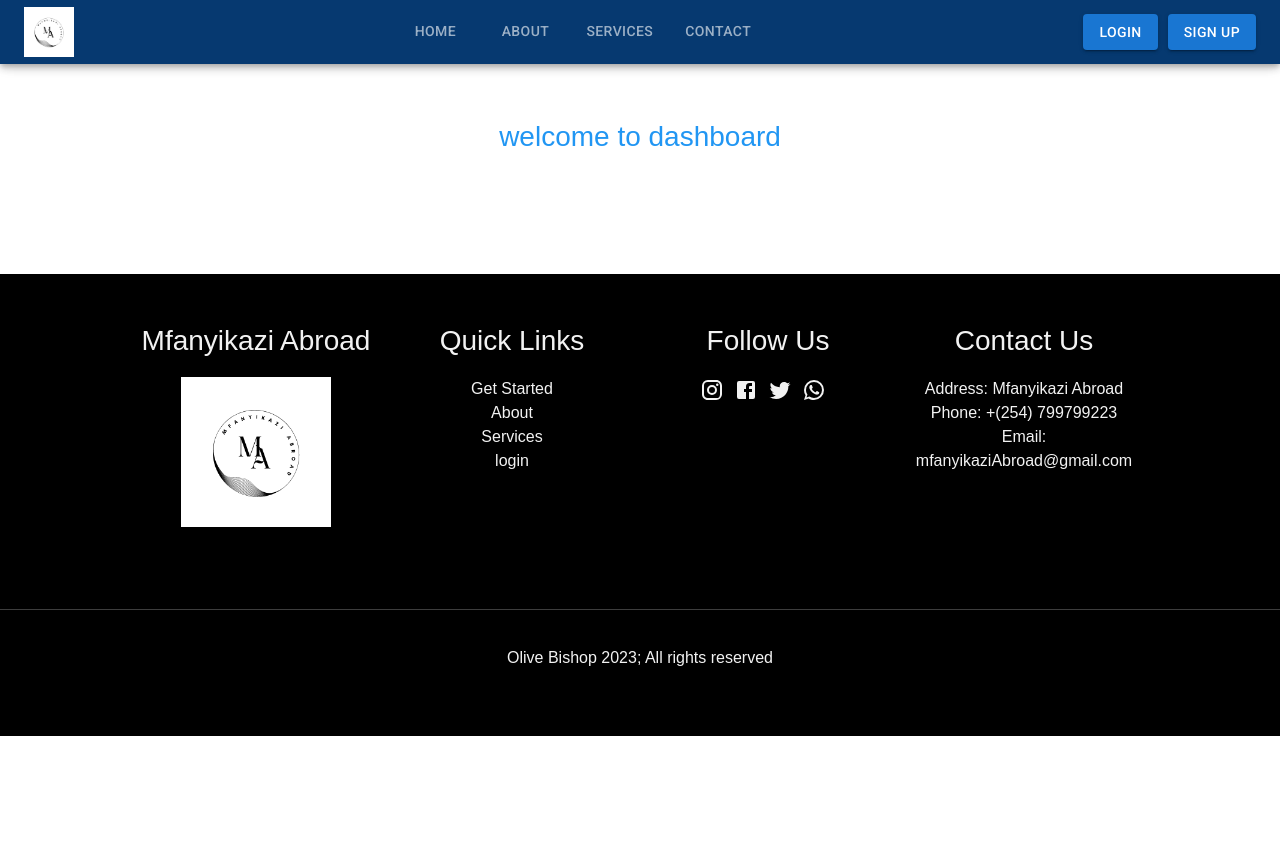
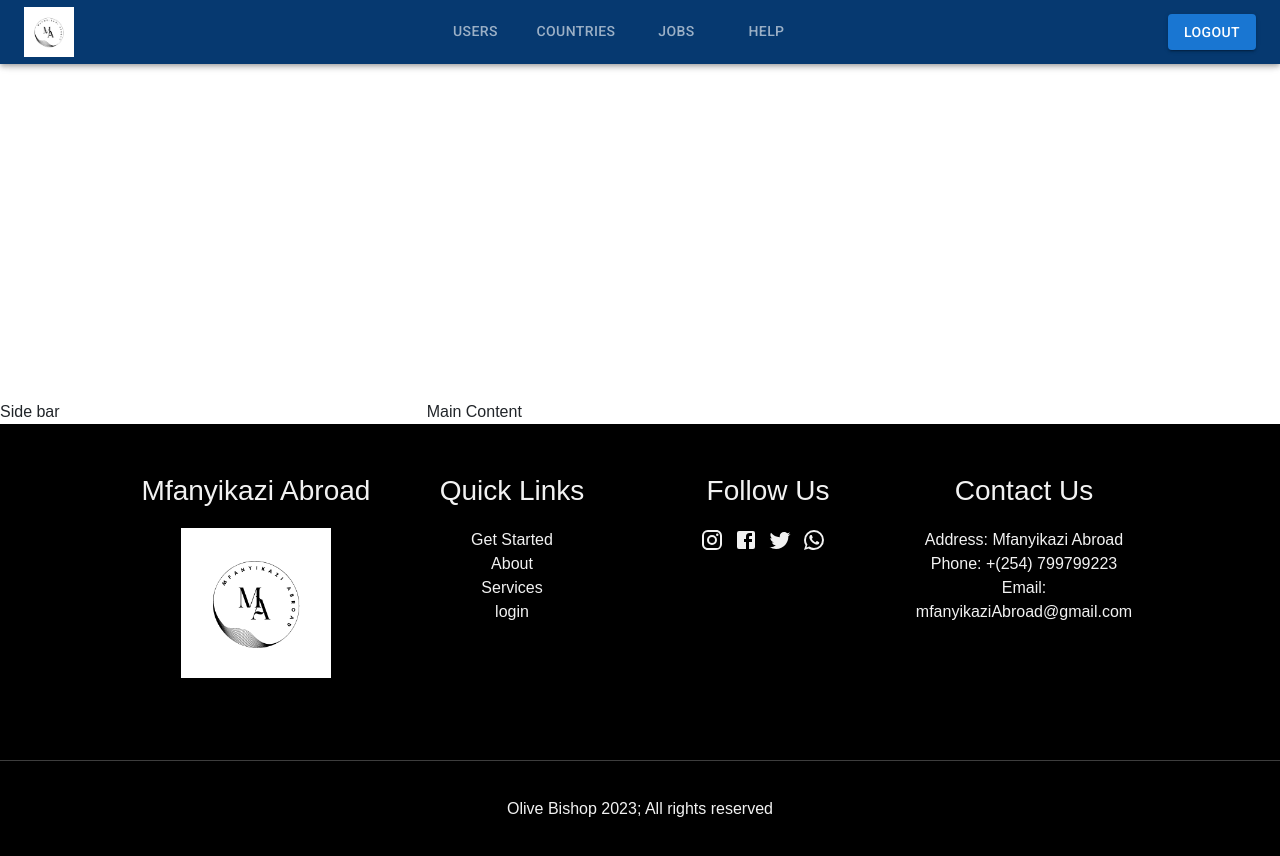
Before and after one commit to olivebishop/project, a React (Create React App) app: page /dashboard in a window 1280 px wide. Shown: the top 856 px of the page. Before the commit the page ends 800 px from the top, so only its background shows below. Built offline with nearby package versions, Linux system fonts and the light colour scheme; sample sign-in values are in the browser's storage.

Commit message:
updated dashboard

```diff
--- a/src/components/App.js
+++ b/src/components/App.js
@@ -16,12 +16,15 @@
 import Dashboard from './dashboard/Dashboard';
 
 
-
-
-
-
 function App() {
   const [isLoading, setIsLoading] = useState(true);
+  const [isLoggedIn, setIsLoggedIn] = useState(false);
+  const [authToken, setAuthToken] = useState(false);
+
+  useEffect(() => {
+    const token = localStorage.getItem('authToken');
+    setAuthToken(token);
+  }, [isLoggedIn]);
 
   useEffect(() => {
     setTimeout(() => {
@@ -35,7 +38,7 @@
         <Preloader />
       ) : (
         <BrowserRouter>
-          <Header />
+          {!authToken && <Header />}
           <Routes>
             <Route path="/" element={<Home />} />
             <Route path="/home" element={<Home />} />
@@ -44,7 +47,7 @@
             <Route path="/contact" element={<Contact />} />
             <Route path="/login" element={<Login />} />
             <Route path="/signup" element={<Signup />} />
-            <Route path="/dashboard" element={<Dashboard/>} />
+            <Route path="/dashboard" element={<Dashboard loginStatus={{isLoggedIn, setIsLoggedIn}}/>} />
             <Route path='*' element={<NotFound />}/>
           </Routes>
           <Footer />
--- a/src/components/dashboard/Dashboard.jsx
+++ b/src/components/dashboard/Dashboard.jsx
@@ -1,10 +1,18 @@
 import React from 'react'
+import DashboardHeader from '.././dashboard/DashboardHeader'
 import '../../.././src/components/home/mainpage/css/dashboard.css';
-function Dashboard() {
+import { Grid } from '@mui/material';
+function Dashboard(props) {
+  const isLoggedIn = props.loginStatus.isLoggedIn;
+  const setIsLoggedIn = props.loginStatus.setIsLoggedIn;
   return (
-    <div className='dashboard'>
-        <h1>welcome to dashboard</h1>
-    </div>
+    <>
+        <DashboardHeader loginStatus={{ isLoggedIn, setIsLoggedIn }}/>
+        <Grid container sx={{mt: 50}}>
+          <Grid item xs={4}>Side bar</Grid>
+          <Grid item xs={8}>Main Content</Grid>
+        </Grid>
+    </>
   )
 }
 
--- /dev/null
+++ b/src/components/dashboard/DashboardHeader.jsx
@@ -0,0 +1,105 @@
+import React, {useEffect, useState} from 'react'
+import logo from '../../assets/logo.png';
+import { AppBar,Tabs, Typography,Toolbar, Tab, Button,useMediaQuery,useTheme } from '@mui/material';
+import '../../.././src/components/home/mainpage/css/dashboard.css';
+import { useNavigate } from 'react-router-dom';
+// import Icon from '@mui/material'
+import DrawerComp from '../../.././src/components/home/header/DrawerComp';
+import { Link } from 'react-router-dom';
+/*--------------------------media queries----------*/
+
+
+
+
+const Header = (props) => {
+        const [value, setValue] = useState();
+        const theme = useTheme();
+        const isMatch = useMediaQuery(theme.breakpoints.down('md'));
+        const isMatchLg = useMediaQuery(theme.breakpoints.up('lg'));
+        const [isLoggedOut, setIsLoggedOut] = useState(true);
+        const [authToken, setAuthToken] = useState(false);
+        const navigate = useNavigate();
+
+        const setIsLoggedIn = props.loginStatus.setIsLoggedIn;
+
+
+        useEffect(() => {
+                const token = localStorage.getItem('authToken');
+                setAuthToken(token);
+                if(!token) {
+                        navigate('/login');
+                }
+                setIsLoggedIn(true);
+        }, [setAuthToken, navigate, setIsLoggedIn])
+
+        const handleLogout = async () => {
+            // perform logout logic
+            localStorage.removeItem("authToken");
+            navigate("/login");
+            setIsLoggedIn(false);
+            setIsLoggedOut(false);
+          };
+
+      //elevation is shadow in appbar and 5 its teh unit
+return (
+        <React.Fragment>
+        <AppBar sx={{background:'#063970', mt:0}}  position='fixed'>
+                <Toolbar>
+                        {
+                        isMatch ? (
+                <>
+                <Typography>
+                <img className='img-logo' src={logo} alt=""/>
+                </Typography>
+                <DrawerComp/>
+                </>
+                ) :(
+                        /*---------large screen queries and tabs------------------------------------*/
+                isMatchLg ? (
+                <>
+                        <Typography>
+                        <img className='img-logo' src={logo} alt=""/>
+                        </Typography>
+                        <Tabs sx={{marginLeft:'auto'}}
+                textColor='inherit' value={value} onChange={(e,value)=>setValue(value) } indicatorColor='secondary'>
+                        {
+
+                        }
+                        <Tab label="Users" component={Link} to="/"/>
+                        <Tab label="Countries" component={Link} to="/about"/>
+                        <Tab label="Jobs" component={Link} to="/services"/>
+                        <Tab label="Help" component={Link} to="/contact"/>
+
+
+                </Tabs>
+                <Button sx={{ marginLeft: "auto" }}  variant="contained"  onClick={handleLogout}>Logout</Button>
+
+                        </>
+                ) : (
+                        /*-----tabs for md devices---*/
+                                <>
+                        <Tabs
+                textColor='inherit' value={value} onChange={(e,value)=>setValue(value) } indicatorColor='secondary'>
+                        {
+
+                        }
+                         <Tab label="Users" component={Link} to="/"/>
+                        <Tab label="Countries" component={Link} to="/about"/>
+                        <Tab label="Jobs" component={Link} to="/services"/>
+                        <Tab label="Help" component={Link} to="/contact"/>
+                </Tabs>
+                <Button sx={{ marginLeft: "auto" }}  variant="contained"  onClick={handleLogout}>Logout</Button>
+
+                        </>
+                )
+                )
+                        }
+                </Toolbar>
+                </AppBar>
+        </React.Fragment>
+
+
+)
+}
+
+export default Header;
--- a/src/components/forms/Login.jsx
+++ b/src/components/forms/Login.jsx
@@ -1,12 +1,12 @@
 import { Button, Card, CardContent, Link, TextField, Avatar } from '@mui/material';
 import './Login.css';
-import { Link as RouterLink, Navigate, useNavigate} from 'react-router-dom';
+import { Link as RouterLink,  useNavigate} from 'react-router-dom';
 import React, { useState } from 'react';
 import axios from 'axios';
 import { toast, ToastContainer } from 'react-toastify';
 import 'react-toastify/dist/ReactToastify.css';
 
-function Login() {
+function Login(props) {
 
   const navigate = useNavigate();
   const [username, setUsername] = useState('');
@@ -17,6 +17,8 @@
 
     try {
       const response = await axios.post('http://localhost:9000/api/v1/login', {username: username, password: password});
+      const {token} = response.data;
+      localStorage.setItem('authToken', token);
       console.log(`The status is: ${response.status}`);
       navigate('/dashboard');
     } catch (error) {
--- a/src/components/home/header/Header.jsx
+++ b/src/components/home/header/Header.jsx
@@ -17,7 +17,7 @@
         //elevation is shadow in appbar and 5 its teh unit
 return (
         <React.Fragment>
-        <AppBar sx={{background:'#063970'}}elevation={5}>
+        <AppBar sx={{background:'#063970'}} position='fixed'>
                 <Toolbar>
                         {
                         isMatch ? (
--- a/src/components/home/mainpage/css/dashboard.css
+++ b/src/components/home/mainpage/css/dashboard.css
@@ -2,3 +2,8 @@
     padding: 100px;
     text-align:center;
 }
+.dashboard,button{
+    display: flex;
+    align-items: center;
+    margin-top: 90px;
+}
```
